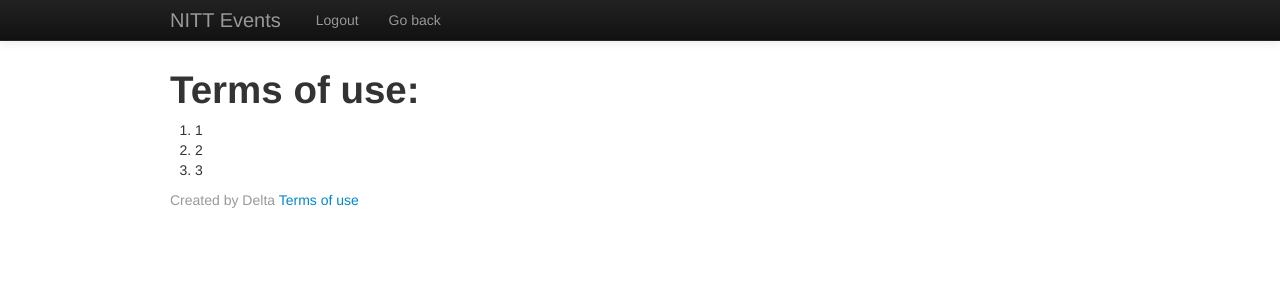
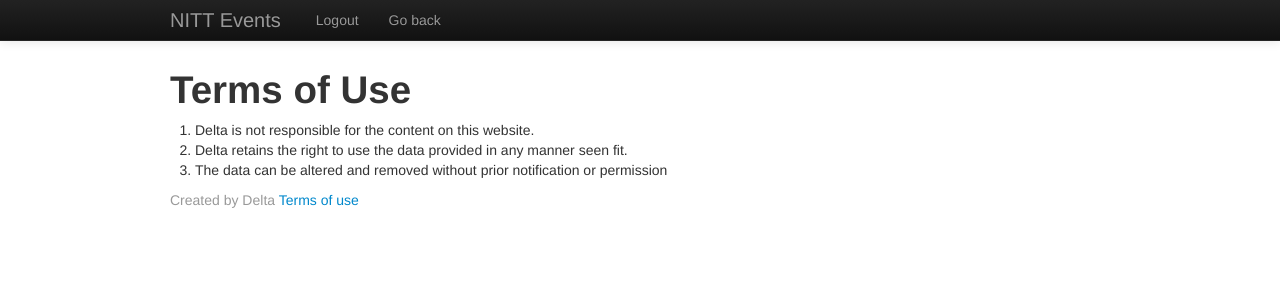
Before and after one commit to ssundarraj/NITTEvents, a PHP site: page /terms.php in a window 1280 px wide. Shown: the top 301 px of the page. Run offline with PHP 8.4, Linux system fonts and the light colour scheme.

Commit message:
Added terms of use and minor fix.

```diff
--- a/login.php
+++ b/login.php
@@ -55,7 +55,7 @@ NITT Events - Login
 <div class='container'>
 <div class='content'>
 <center>
-<img alt="NITT Events logo" src="" />
+<h1>NITT Events</h1>
 </center>
 <div class='login-box'>
 <h3 class='page-title'>Sign in</h3>
--- a/terms.php
+++ b/terms.php
@@ -28,11 +28,11 @@
 	  </div>
 	</div>
 <div class="container">
-	<h1>Terms of use:</h1>
+	<h1>Terms of Use</h1>
 	<ol>
-		<li>1</li>
-		<li>2</li>
-		<li>3</li>
+		<li>Delta is not responsible for the content on this website.</li>
+		<li>Delta retains the right to use the data provided in any manner seen fit.</li>
+		<li>The data can be altered and removed without prior notification or permission</li>
 	</ol>
 </div>
 	<div id="footer">
```
